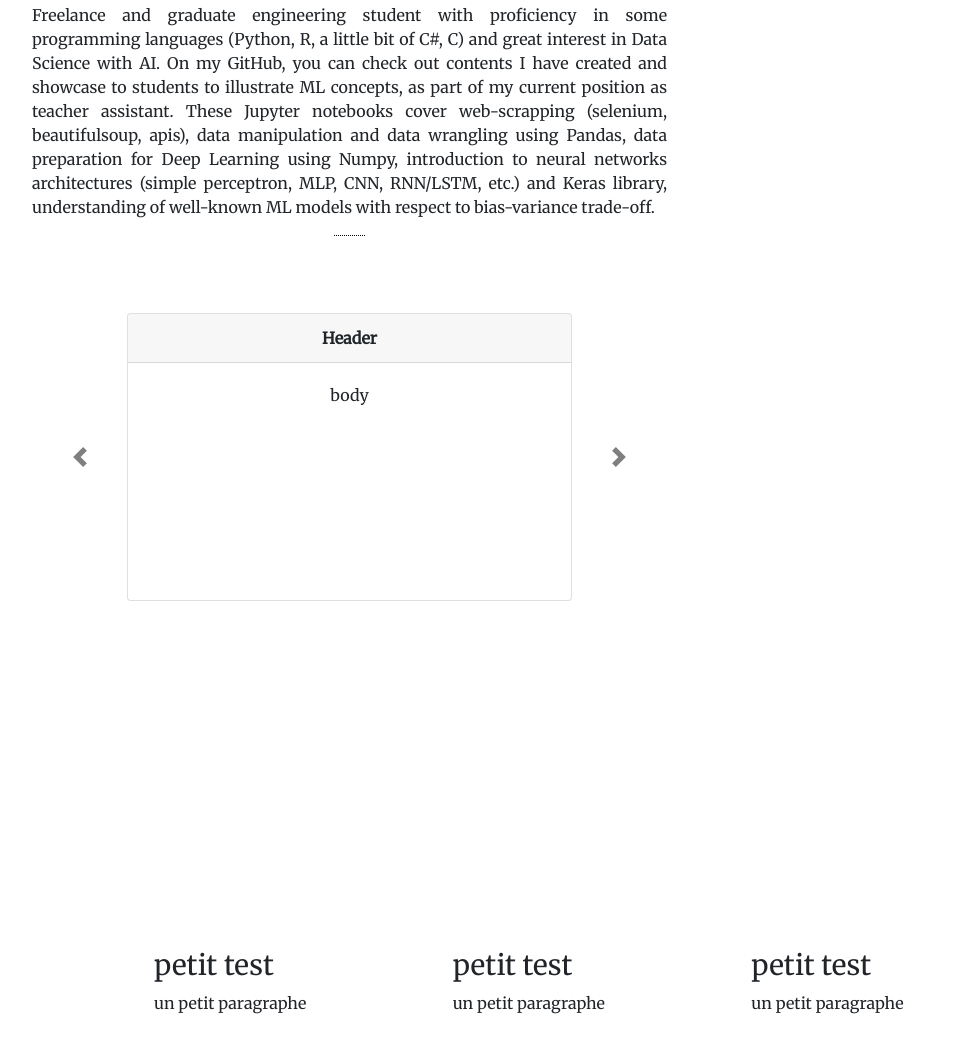
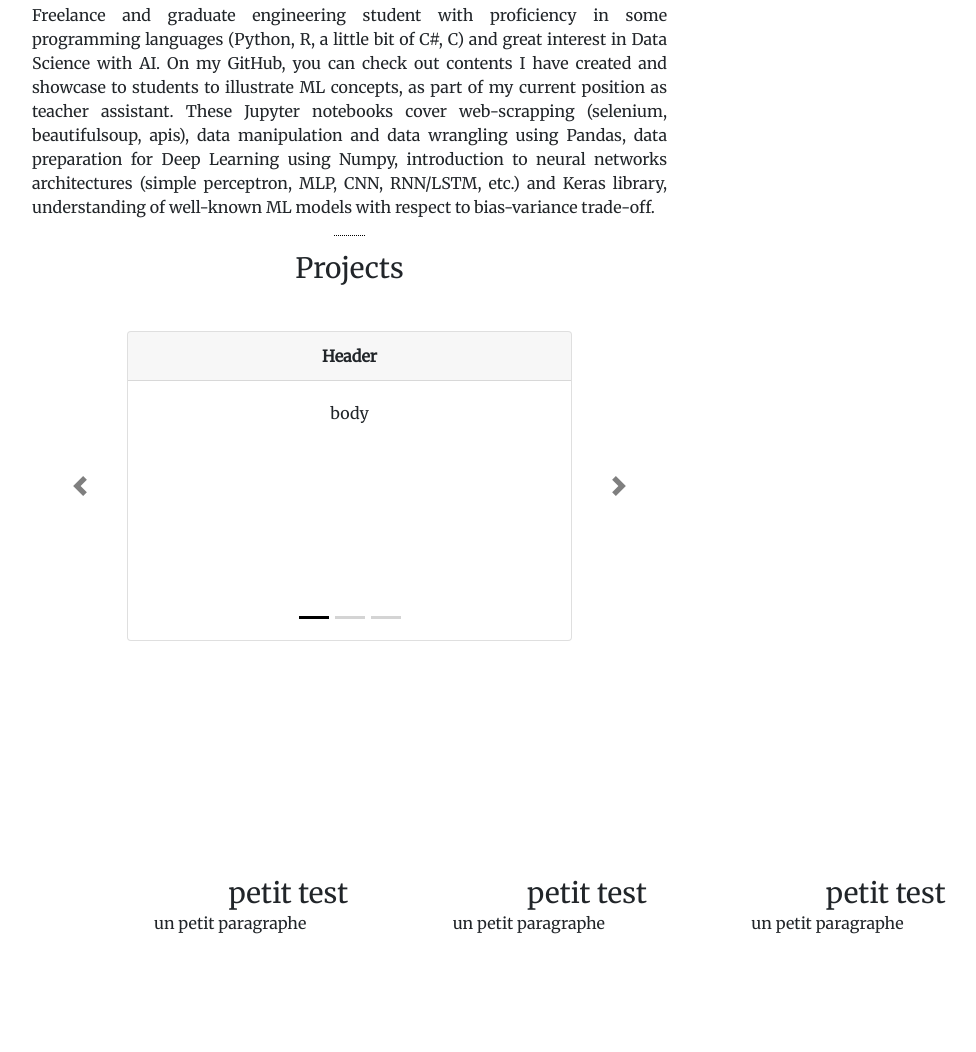
Before and after one commit to Luc-Bertin/WebsiteV3, a plain HTML site: page index.html in a window 1280 px wide. Shown: the part 532-1584 px from the top of the page, without its empty margins (53-1029 px from the left). Drawn offline with nearby package versions, Linux system fonts and the light colour scheme; a script that the page names is missing.

Commit message:
code clearning

```diff
--- a/css/styles.css
+++ b/css/styles.css
@@ -33,20 +33,12 @@ a:hover {
   text-align: justify;
 }
 
-.addpadding {
+div.heading a {
   padding: 1%;
 }
 
 .img-fluid {
   max-width: 40%;
-
-}
-
-img.center {
-  /* display: block; */
-  margin-left: auto;
-  margin-right: auto;
-  width: 50%;
 }
 
 .center {
@@ -66,28 +58,34 @@ hr {
 
 /* Projects section */
 #projects {
-
   padding: 15% 15%;
   background-color: white;
 }
 
-.addspace{
+.columns_bio{
   margin-bottom: 2.5rem;
 }
 
-
-.stick_to_top {
-  position: fixed;
+h3 {
+  text-align: center;
+  margin: 0;
 }
 
-#carouselExampleIndicators {
-  margin: 2rem 0;
+/*  Carrousel */
+.carousel-indicators li {
+    background-color: darkgrey;
 }
-
+.carousel-indicators .active {
+    background-color: black;
+}
+.carousel-indicators {
+  position: absolute;
+  bottom: 10%;
+}
 
 .item_card {
   text-align: center;
-  height: 18rem;
+  height: 310px;
 }
 .card-header {
   font-weight: 600;
--- a/index.html
+++ b/index.html
@@ -42,17 +42,17 @@
 
 <!--  INTRODUCTION -->
 
-<section id="features">
+<section id="bio">
   <div class="container">
-    <div class="row addspace">
+    <div class="row">
       <!--<div class="col-lg-2 spacingplease d-md-none d-lg-none"></div>-->
-      <div class="col-lg-7 col-md-6 addspace space_in_between">
+      <div class="col-lg-7 col-md-6">
         <img src="./imgs/me2.png" alt="profile picture" class="img-fluid center">
         <div class="heading">
           <h1>Luc Bertin</h1>
-          <a class="fab fa-linkedin-in addpadding" style="font-size: 1.25rem;" href="https://www.linkedin.com/in/luc-b-291904ab/"></a>
-          <a class="fab fa-github addpadding" href="https://github.com/Luc-Bertin/TDs_ESILV/commits?author=Luc-Bertin"></a>
-          <a class="fab fa-medium-m addpadding" href="https://medium.com/@lucbtn"></a>
+          <a class="fab fa-linkedin-in" style="font-size: 1.25rem;" href="https://www.linkedin.com/in/luc-b-291904ab/"></a>
+          <a class="fab fa-github" href="https://github.com/Luc-Bertin/TDs_ESILV/commits?author=Luc-Bertin"></a>
+          <a class="fab fa-medium-m" href="https://medium.com/@lucbtn"></a>
           <br>
           <i class="fas fa-map-marker-alt" href=""> Paris, FR.</i>
         </div>
@@ -63,6 +63,7 @@
         These Jupyter notebooks cover web-scrapping (selenium, beautifulsoup, apis), data manipulation and data wrangling using Pandas, data preparation for Deep Learning using Numpy, introduction to neural networks architectures (simple perceptron, MLP, CNN, RNN/LSTM, etc.) and Keras library, understanding of well-known ML models with respect to bias-variance trade-off.</p>
         <hr>
 
+      <h3>Projects</h3>
 
       <div id="carouselExampleIndicators" class="carousel slide" data-ride="false" >
         <ol class="carousel-indicators">
@@ -114,7 +115,6 @@
           <span class="sr-only">Next</span>
         </a>
       </div>
-
       </div>
 
 
```
